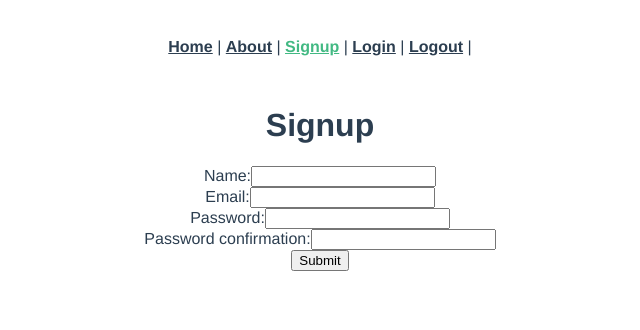
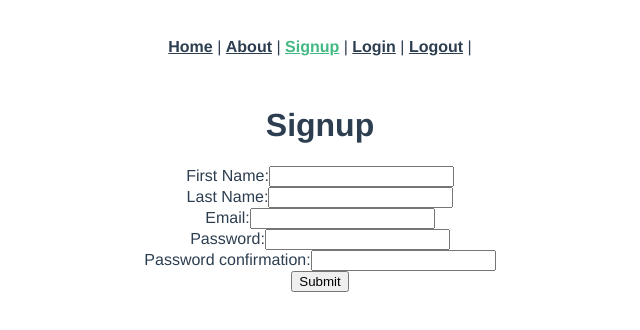
Before and after one commit to andrewfillmore/one-easy-plate-vue, a Vue app: page /signup in a window 1280 px wide. Shown: the top 330 px of the page, without its empty margins (320-960 px from the left). Built offline with nearby package versions, Linux system fonts and the light colour scheme.

Commit message:
fixed signup crud on Home page

```diff
--- a/src/views/Home.vue
+++ b/src/views/Home.vue
@@ -45,7 +45,7 @@ export default {
         password_confirmation: this.newUser.password_confirmation,
       };
       axios
-        .post("http://localhost:3000/products", params)
+        .post("/users", params)
         .then((response) => {
           console.log("users create", response);
           this.users.push(response.data);
--- a/src/views/Signup.vue
+++ b/src/views/Signup.vue
@@ -8,8 +8,20 @@
         </li>
       </ul>
       <div class="form-group">
-        <label>Name:</label>
-        <input type="text" class="form-control" v-model="newUserParams.name" />
+        <label>First Name:</label>
+        <input
+          type="text"
+          class="form-control"
+          v-model="newUserParams.first_name"
+        />
+      </div>
+      <div class="form-group">
+        <label>Last Name:</label>
+        <input
+          type="text"
+          class="form-control"
+          v-model="newUserParams.last_name"
+        />
       </div>
       <div class="form-group">
         <label>Email:</label>
```
